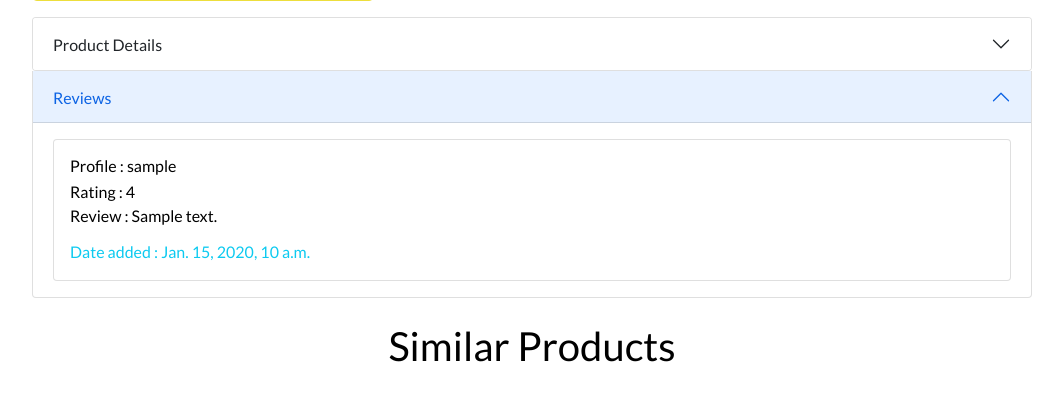
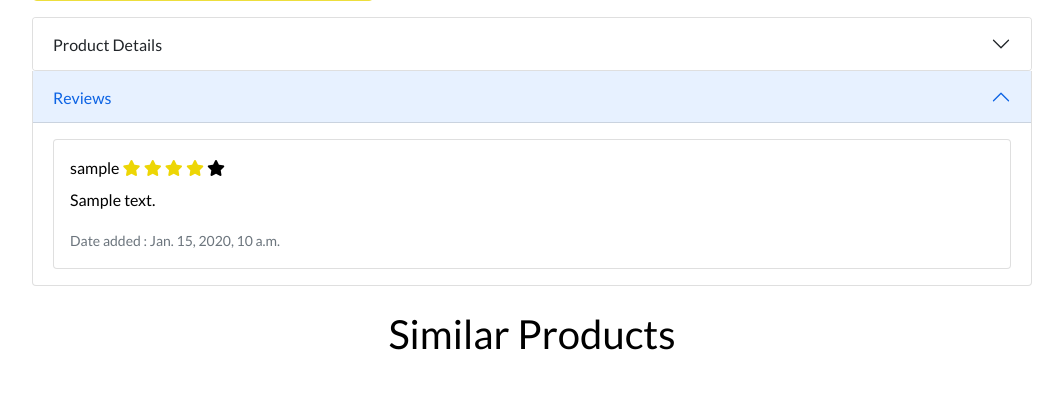
Before and after one commit to Yasi92/Happy-Pet, a Django app: page /products/1/ in a window 1280 px wide, after a click on "Reviews". Shown: the part 675-1069 px from the top of the page, without its empty margins (108-1171 px from the left). After the commit the page ends 1025 px from the top, so only its background shows below. Run offline with Django 3.2, Linux system fonts and the light colour scheme; tables that the repository leaves empty hold one stand-in row (values such as "Sample post"); grey boxes marked "Sample" are stand-in pictures; some libraries are stand-ins or nearby versions.

Commit message:
Display rating in product details with stars

```diff
--- a/products/templates/products/includes/similar_products.html
+++ b/products/templates/products/includes/similar_products.html
@@ -19,7 +19,7 @@
                     <div class="card col-md-3 border">
                         {% if s.image1 %}
                         <a href="{% url 'product_detail' s.product_id %}" target="_blank">
-                            <img src="{{ s.image1.url }}" class="img-md" alt="{{ s.name }}">
+                            <img src="{{ s.image1.url }}" class="img-md pt-2" alt="{{ s.name }}">
                         </a>
                         {% else %}
                         <a href="{% url 'product_detail' s.product_id %}">
@@ -66,11 +66,11 @@
                     <div class="card">
                         {% if s.image1 %}
                         <a href="{% url 'product_detail' s.product_id %}" target="_blank" class="text-center">
-                            <img src="{{ s.image1.url }}" class="d-block w-100" alt="{{ s.name }}">
+                            <img src="{{ s.image1.url }}" class="d-block w-100 pt-2" alt="{{ s.name }}">
                         </a>
                         {% else %}
                         <a href="{% url 'product_detail' s.product_id %}" target="_blank" class="text-center">
-                            <img src="{{ MEDIA_URL }}noimage.png" class="d-block w-100" alt="{{ s.name }}">
+                            <img src="{{ MEDIA_URL }}noimage.png" class="d-block w-100 pt-2" alt="{{ s.name }}">
                         </a>
                         {% endif %}
                         <div class="card-body">
@@ -123,7 +123,7 @@
             {% for s in similar_products %}
             <div class="col-md-4 col-12 border card">
                 <div class="card-body">
-                    <img class="img-fluid" src="{{ s.image1.url }}">
+                    <img class="img-fluid pt-2" src="{{ s.image1.url }}">
                     <p class="card-text text-black px-3">{{ product.name }}</p>
                 </div>
                 <div class="card-footer bg-white text-start text-black">
--- a/products/templates/products/product_detail.html
+++ b/products/templates/products/product_detail.html
@@ -178,10 +178,49 @@
                             <div class="col-12">
                                 <div class="card w-100">
                                     <div class="card-body">
-                                        <h6 class="card-title">Profile : {{ review.user }}</h6>
-                                        <p class="card-subtitle">Rating : {{ review.stars }}</p>
-                                        <p class="card-text">Review : {{ review.content }}</p>
-                                        <p class="card-subtitle text-info">Date added : {{ review.date }}</p>
+                                        <p class="card-title">{{ review.user }}
+                                        <span>
+                                        {% if review.stars == 1 %}
+                                        <i class="fa fa-star" style="color: #edd605;"></i>
+                                        <i class="fa fa-star"></i>
+                                        <i class="fa fa-star"></i>
+                                        <i class="fa fa-star"></i>
+                                        <i class="fa fa-star"></i>
+                                        {% elif review.stars == 2 %}
+                                        <i class="fa fa-star" style="color: #edd605;"></i>
+                                        <i class="fa fa-star" style="color: #edd605;"></i>
+                                        <i class="fa fa-star"></i>
+                                        <i class="fa fa-star"></i>
+                                        <i class="fa fa-star"></i>
+                                        {% elif review.stars == 3 %}
+                                        <i class="fa fa-star" style="color: #edd605;"></i>
+                                        <i class="fa fa-star" style="color: #edd605;"></i>
+                                        <i class="fa fa-star" style="color: #edd605;"></i>
+                                        <i class="fa fa-star"></i>
+                                        <i class="fa fa-star"></i>
+                                        {% elif review.stars == 4 %}
+                                        <i class="fa fa-star" style="color: #edd605;"></i>
+                                        <i class="fa fa-star" style="color: #edd605;"></i>
+                                        <i class="fa fa-star" style="color: #edd605;"></i>
+                                        <i class="fa fa-star" style="color: #edd605;"></i>
+                                        <i class="fa fa-star"></i>
+                                        {% elif review.stars == 5 %}
+                                        <i class="fa fa-star" style="color: #edd605;"></i>
+                                        <i class="fa fa-star" style="color: #edd605;"></i>
+                                        <i class="fa fa-star" style="color: #edd605;"></i>
+                                        <i class="fa fa-star" style="color: #edd605;"></i>
+                                        <i class="fa fa-star" style="color: #edd605;"></i>
+                                        {% else %}
+                                        <i class="fa fa-star"></i>
+                                        <i class="fa fa-star"></i>
+                                        <i class="fa fa-star"></i>
+                                        <i class="fa fa-star"></i>
+                                        <i class="fa fa-star"></i>
+                                        {% endif %}
+                                    </span>
+                                </p>
+                                        <p class="card-text">{{ review.content }}</p>
+                                        <small class="card-subtitle text-muted">Date added : {{ review.date }}</small>
                                     </div>
                                 </div>
                             </div>
--- a/profiles/views.py
+++ b/profiles/views.py
@@ -71,6 +71,7 @@ def add_review(request, product_id):
                             product=product, user=request.user,
                             stars=stars, content=content)
         messages.success(request, f'Thank you for your review!')
+        return redirect('profile')
 
     form = ProductReviewForm()
 
@@ -80,7 +81,6 @@ def add_review(request, product_id):
         'product' : product,
         'form' : form,
         'on_review_page' : True,
-
     }
 
 
```
Also changed, not shown: profiles/templates/profiles/add_review.html (+21 -16 lines).
